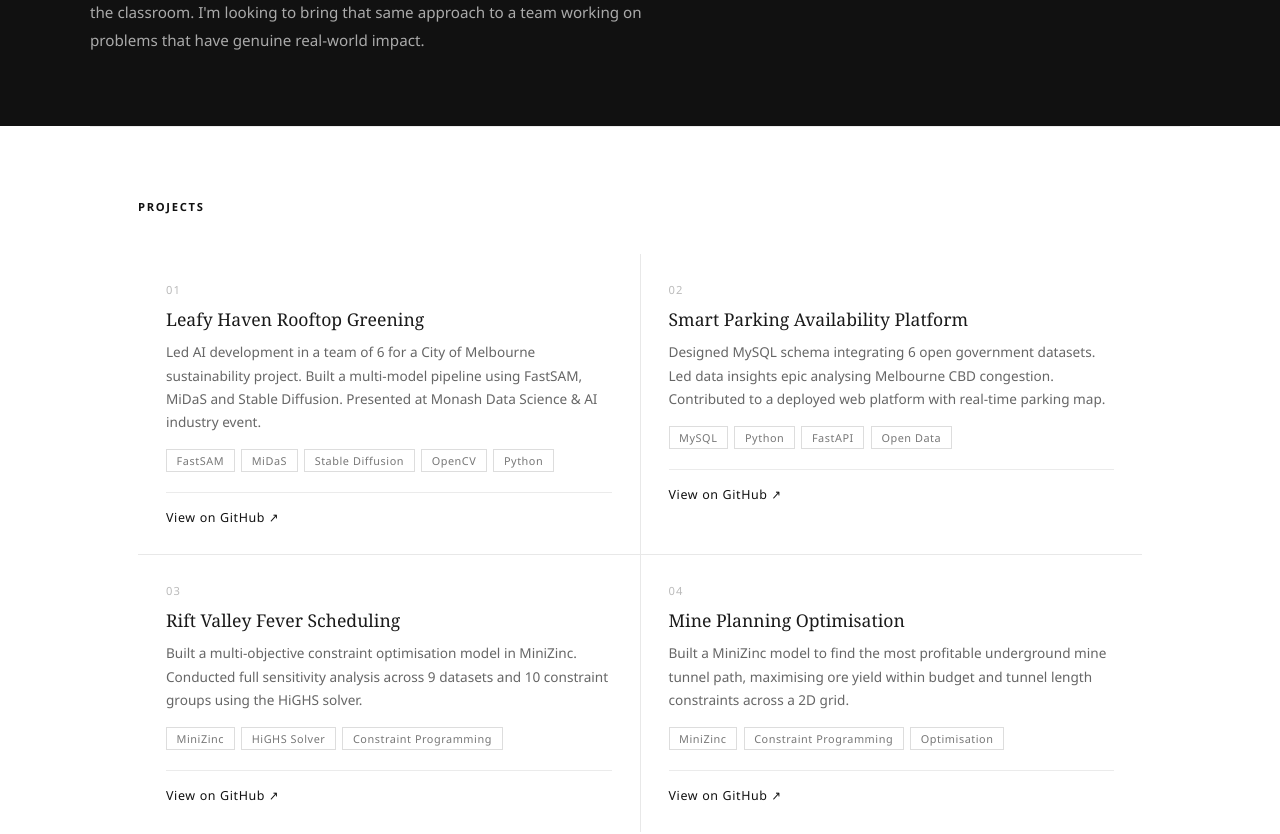
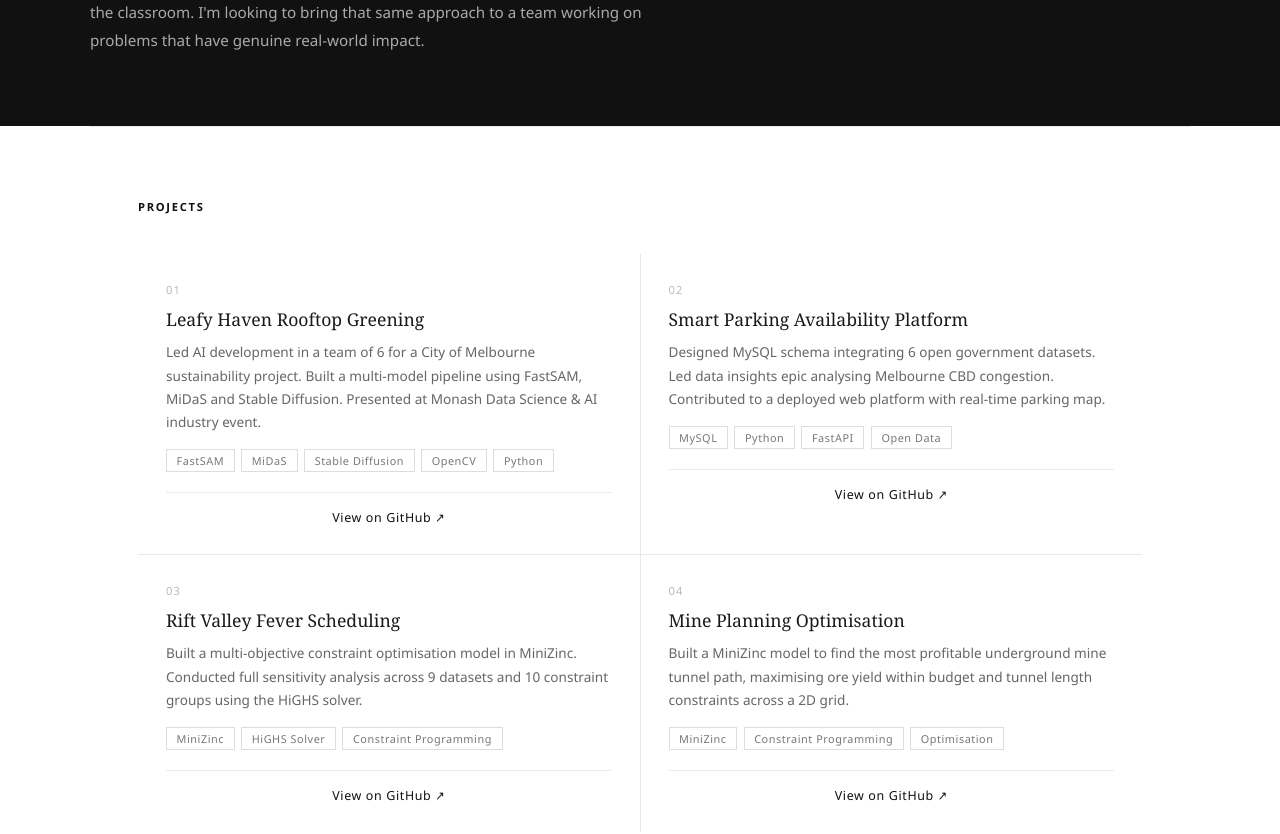
Before and after one commit to Ratch03/Portfolio, a React (Vite) app: page / in a window 1280 px wide. Shown: the part 980-1814 px from the top of the page. Built offline with nearby package versions, Linux system fonts and the light colour scheme.

Commit message:
Refactor Projects component with styled sections

```diff
--- a/src/components/Projects.tsx
+++ b/src/components/Projects.tsx
@@ -1,41 +1,27 @@
 const projects = [
-  {
-    num: '01',
-    title: 'Leafy Haven Rooftop Greening',
-    desc: 'Led AI development in a team of 6 for a City of Melbourne sustainability project. Built a multi-model pipeline using FastSAM, MiDaS and Stable Diffusion. Presented at Monash Data Science & AI industry event.',
-    tags: ['FastSAM', 'MiDaS', 'Stable Diffusion', 'OpenCV', 'Python'],
-    github: 'https://github.com/Ratch03/Leafy-Haven-AI',
-  },
-  {
-    num: '02',
-    title: 'Smart Parking Availability Platform',
-    desc: 'Designed MySQL schema integrating 6 open government datasets. Led data insights epic analysing Melbourne CBD congestion. Contributed to a deployed web platform with real-time parking map.',
-    tags: ['MySQL', 'Python', 'FastAPI', 'Open Data'],
-    github: 'https://github.com/Ratch03/Leafy-Haven-AI',
-  },
-  {
-    num: '03',
-    title: 'Rift Valley Fever Scheduling',
-    desc: 'Built a multi-objective constraint optimisation model in MiniZinc. Conducted full sensitivity analysis across 9 datasets and 10 constraint groups using the HiGHS solver.',
-    tags: ['MiniZinc', 'HiGHS Solver', 'Constraint Programming'],
-    github: 'https://github.com/Ratch03/Rift-Valley-Fever-Clinical-Trial-Scheduling-MiniZinc',
-  },
-  {
-    num: '04',
-    title: 'Mine Planning Optimisation',
-    desc: 'Built a MiniZinc model to find the most profitable underground mine tunnel path, maximising ore yield within budget and tunnel length constraints across a 2D grid.',
-    tags: ['MiniZinc', 'Constraint Programming', 'Optimisation'],
-    github: 'https://github.com/Ratch03/Mine-Planning-Optimization',
-  },
+  { num: '01', title: 'Leafy Haven Rooftop Greening', desc: 'Led AI development in a team of 6 for a City of Melbourne sustainability project. Built a multi-model pipeline using FastSAM, MiDaS and Stable Diffusion. Presented at Monash Data Science & AI industry event.', tags: ['FastSAM', 'MiDaS', 'Stable Diffusion', 'OpenCV', 'Python'], github: 'https://github.com/Ratch03/Leafy-Haven-AI' },
+  { num: '02', title: 'Smart Parking Availability Platform', desc: 'Designed MySQL schema integrating 6 open government datasets. Led data insights epic analysing Melbourne CBD congestion. Contributed to a deployed web platform with real-time parking map.', tags: ['MySQL', 'Python', 'FastAPI', 'Open Data'], github: 'https://github.com/Ratch03/Leafy-Haven-AI' },
+  { num: '03', title: 'Rift Valley Fever Scheduling', desc: 'Built a multi-objective constraint optimisation model in MiniZinc. Conducted full sensitivity analysis across 9 datasets and 10 constraint groups using the HiGHS solver.', tags: ['MiniZinc', 'HiGHS Solver', 'Constraint Programming'], github: 'https://github.com/Ratch03/Rift-Valley-Fever-Clinical-Trial-Scheduling-MiniZinc' },
+  { num: '04', title: 'Mine Planning Optimisation', desc: 'Built a MiniZinc model to find the most profitable underground mine tunnel path, maximising ore yield within budget and tunnel length constraints across a 2D grid.', tags: ['MiniZinc', 'Constraint Programming', 'Optimisation'], github: 'https://github.com/Ratch03/Mine-Planning-Optimization' },
 ]
 
 const Projects = () => {
   return (
-    <section id="projects" style={{ padding: '4.5rem 3rem', borderTop: '1px solid #ebebeb', maxWidth: '1100px', margin: '0 auto' }}>
+    <>
+      <style>{`
+        .projects-section { padding: 4.5rem 3rem; border-top: 1px solid #ebebeb; max-width: 1100px; margin: 0 auto; }
+        .projects-grid { display: grid; grid-template-columns: 1fr 1fr; gap: 1px; background: #e8e8e8; }
+        .project-card { background: #fff; padding: 1.75rem; display: flex; flex-direction: column; }
+        @media (max-width: 600px) {
+          .projects-section { padding: 3rem 1.25rem; }
+          .projects-grid { grid-template-columns: 1fr; }
+        }
+      `}</style>
+      <section id="projects" className="projects-section">
         <p style={{ fontSize: '0.7rem', letterSpacing: '0.15em', textTransform: 'uppercase', color: '#111', marginBottom: '2.5rem', fontWeight: 700 }}>Projects</p>
-      <div style={{ display: 'grid', gridTemplateColumns: '1fr 1fr', gap: '1px', background: '#e8e8e8' }}>
+        <div className="projects-grid">
           {projects.map(p => (
-          <div key={p.num} style={{ background: '#fff', padding: '1.75rem', display: 'flex', flexDirection: 'column' }}>
+            <div key={p.num} className="project-card">
               <p style={{ fontSize: '0.7rem', letterSpacing: '0.1em', color: '#bbb', marginBottom: '0.6rem' }}>{p.num}</p>
               <h3 style={{ fontFamily: 'Georgia, serif', fontSize: '1.1rem', fontWeight: 400, marginBottom: '0.6rem' }}>{p.title}</h3>
               <p style={{ fontSize: '0.85rem', color: '#666', lineHeight: 1.7 }}>{p.desc}</p>
@@ -45,14 +31,13 @@ const Projects = () => {
                 ))}
               </div>
               {p.github && (
-              <a href={p.github} target="_blank" rel="noreferrer" style={{ marginTop: '1.25rem', fontSize: '0.78rem', color: '#111', textDecoration: 'none', letterSpacing: '0.05em', borderTop: '0.5px solid #ebebeb', paddingTop: '1rem' }}>
-                View on GitHub ↗
-              </a>
+                <a href={p.github} target="_blank" rel="noreferrer" style={{ marginTop: '1.25rem', fontSize: '0.78rem', color: '#111', textDecoration: 'none', letterSpacing: '0.05em', borderTop: '0.5px solid #ebebeb', paddingTop: '1rem', textAlign: 'center' }}>View on GitHub ↗</a>
               )}
             </div>
           ))}
         </div>
       </section>
+    </>
   )
 }
 
```
Lines whose indentation alone changed are shown as unchanged.
